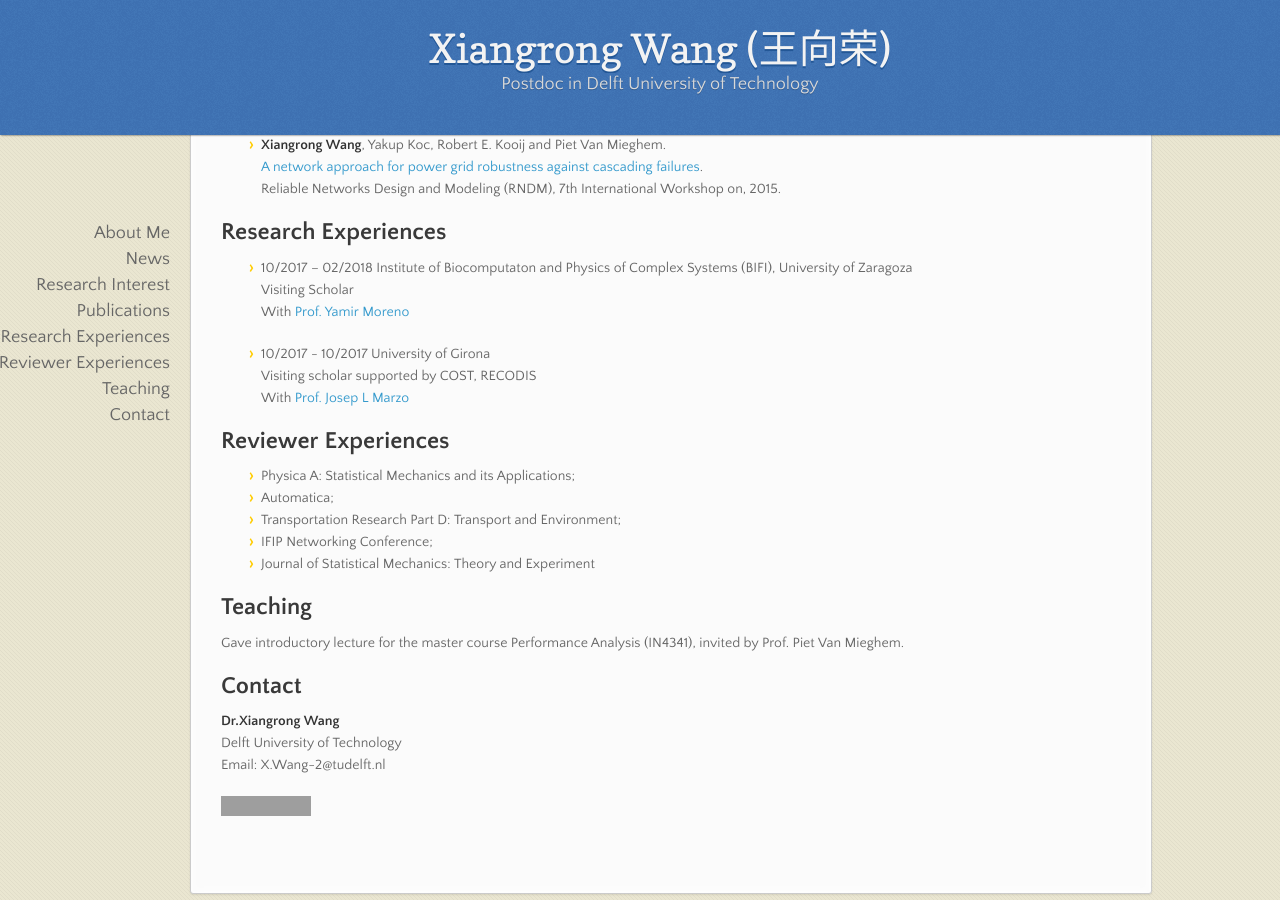
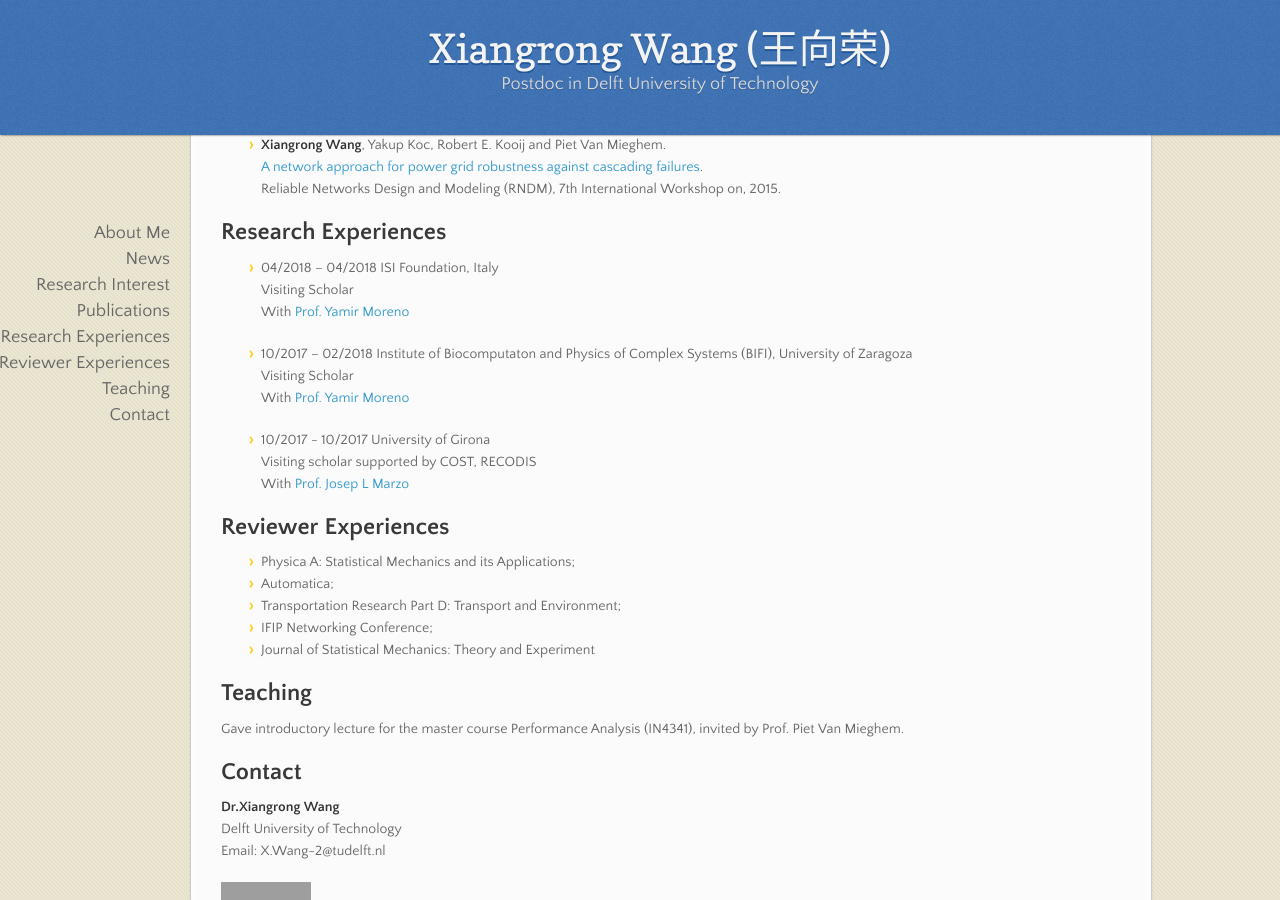
Before and after one commit to xiangrongwang/xiangrongwang.github.io, a Jekyll site: the page built from index.md, in a window 1280 px wide and 900 px high, scrolled down 1388 px. Built offline with Jekyll 4.4.1, drawn with Linux system fonts in a browser that asks for light colours; nearby versions of some CDN libraries; our own code applies the rules of GitHub Pages for plain Markdown files; grey boxes are pictures that could not be loaded.

Commit message:
Update index.md

```diff
--- a/index.md
+++ b/index.md
@@ -54,6 +54,10 @@ The European Physical Journal B, 87(9):221, 2014.
 Reliable Networks Design and Modeling (RNDM), 7th International Workshop on, 2015.
 
 ## Research Experiences
+- 04/2018 – 04/2018 ISI Foundation, Italy
+  Visiting Scholar
+  With [Prof. Yamir Moreno]( http://cosnet.bifi.es/people/yamir-moreno/)
+
 - 10/2017 – 02/2018 Institute of Biocomputaton and Physics of Complex Systems (BIFI), University of Zaragoza
   Visiting Scholar
   With [Prof. Yamir Moreno]( http://cosnet.bifi.es/people/yamir-moreno/)
```
